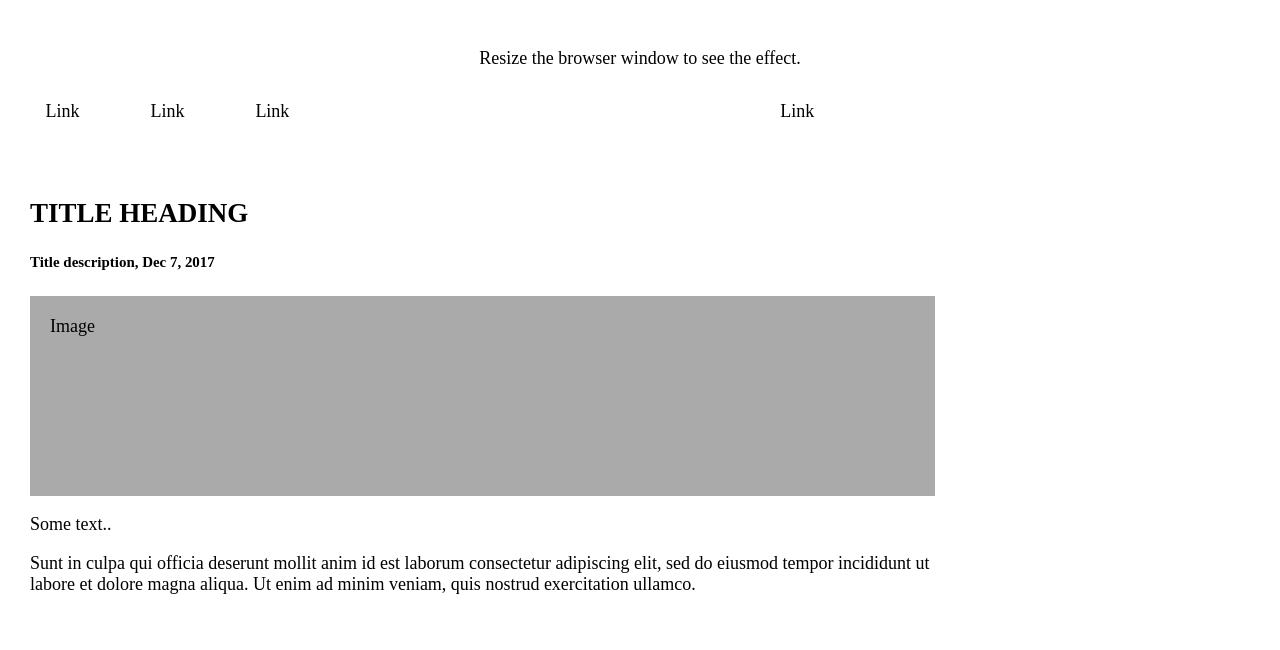
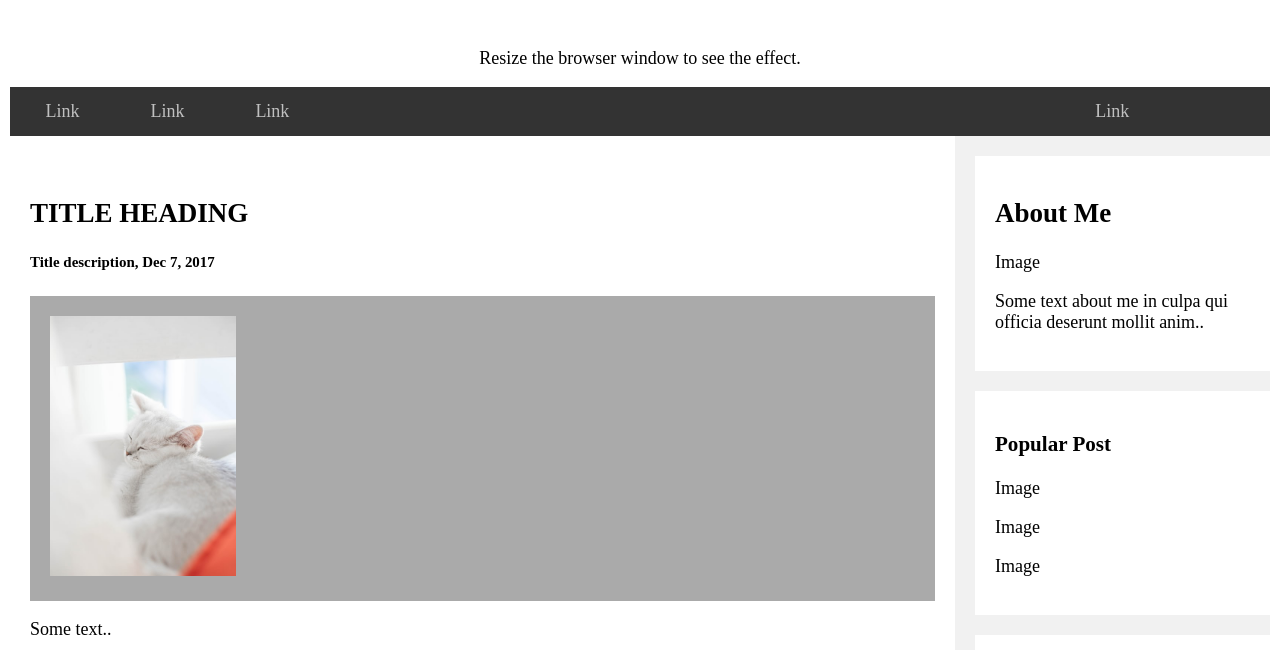
Before and after one commit to RobertasTu/08-praktinis-darbas, a plain HTML site: page index_flex.html in a window 1280 px wide. Shown: the part 105-755 px from the top of the page. Drawn offline with Linux system fonts and the light colour scheme; a web font is replaced by a local one.

Commit message:
ikelti paveiksliukai 2vnt

```diff
--- a/flexstyle.css
+++ b/flexstyle.css
@@ -48,6 +48,7 @@
   /* Style the top navigation bar */
   .flex-item-2 {
       width: 100%;
+      background-color: #333;
   }
   .flex-item-2 .topnav {
     width: 100%;
@@ -57,23 +58,31 @@
   .col-1 {
       width: 8.33%;
       float:left;
+
   }
-  .col-9 {
-      width: 75%;
-      float:left;
+  .col-7 {
+      width: 58.33%;
+      float: left;
+
   }
+
 
   .text-right {
       text-align: right;
+      margin-right: 50px;
   }
-
+  .text-center {
+      text-align: center;
+      margin: auto;
+  }
   /* Style the topnav links */
   .topnav a {
     display: block;
-    color: black;
-    text-align: center;
+    color: silver;
+    /* text-align: center; */
     padding: 14px 16px;
     text-decoration: none;
+
   }
 
   /* Change color on hover */
@@ -87,21 +96,25 @@
   .leftcolumn {
 
     width: 75%;
+    float:left;
   }
 
   /* Right column */
   .rightcolumn {
 
     width: 25%;
+    float:left;
     background-color: #f1f1f1;
     padding-left: 20px;
   }
 
   /* Fake image */
-  .fakeimg {
+  .fakeimg-1 {
     background-color: #aaa;
-    width: 100%;
-    padding: 20px;
+    /* width: 100%; */
+    /* padding: 20px; */
+    /* height: 100px; */
+
   }
 
   /* Add a card effect for articles */
@@ -128,6 +141,14 @@
 
   }
 
+  img {
+    /* background-color: #aaa; */
+    width: 25%;
+    padding: 20px;
+    height: 300px;
+    object-fit: cover;
+
+  }
 
 
 
@@ -138,6 +159,9 @@
 
   html {
     font-size: 14px;
+  }
+  .flex-container {
+  flex-direction: column;
   }
 
     .leftcolumn, .rightcolumn {
--- a/index_flex.html
+++ b/index_flex.html
@@ -18,10 +18,12 @@
           </div>
 
           <div class="flex-item-2 topnav">
-            <div class='col-1'><a href="#">Link</a></div>
-            <div class='col-1'><a href="#">Link</a></div>
-            <div class='col-1'><a href="#">Link</a></div>
-            <div class='col-9 text-right'><a href="#">Link</a></div>
+            <div class='col-1 text-center'><a href="#">Link</a></div>
+            <div class='col-1 text-center'><a href="#">Link</a></div>
+            <div class='col-1 text-center'><a href="#">Link</a></div>
+            <div class='col-7'>&nbsp;</div>
+            <div class='col-1 text-center'><a href="#">Link</a></div>
+            <div class='col-1'>&nbsp;</div>
           </div>
 
           <div class="flex-item-3 row">
@@ -29,14 +31,14 @@
               <div class="card">
                 <h2>TITLE HEADING</h2>
                 <h5>Title description, Dec 7, 2017</h5>
-                <div class="fakeimg" style="height:200px;">Image</div>
+                <div class="fakeimg-1"><img src='7picture.jpg'></div>
                 <p>Some text..</p>
                 <p>Sunt in culpa qui officia deserunt mollit anim id est laborum consectetur adipiscing elit, sed do eiusmod tempor incididunt ut labore et dolore magna aliqua. Ut enim ad minim veniam, quis nostrud exercitation ullamco.</p>
               </div>
               <div class="card">
                 <h2>TITLE HEADING</h2>
                 <h5>Title description, Sep 2, 2017</h5>
-                <div class="fakeimg" style="height:200px;">Image</div>
+                <div class="fakeimg"><img src='5picture.jpg'></div>
                 <p>Some text..</p>
                 <p>Sunt in culpa qui officia deserunt mollit anim id est laborum consectetur adipiscing elit, sed do eiusmod tempor incididunt ut labore et dolore magna aliqua. Ut enim ad minim veniam, quis nostrud exercitation ullamco.</p>
               </div>
@@ -44,7 +46,7 @@
             <div class="rightcolumn">
               <div class="card">
                 <h2>About Me</h2>
-                <div class="fakeimg" style="height:100px;">Image</div>
+                <div class="fakeimg">Image</div>
                 <p>Some text about me in culpa qui officia deserunt mollit anim..</p>
               </div>
               <div class="card">
```
Also changed, not shown: 1picture.jpg (added), 2picture.jpg (added), 3picture.jpg (added), 4picture.jpg (added), 5picture.jpg (added), 7picture.jpg (added), IMG/1picture.jpg (added), IMG/2picture.jpg (added), IMG/3picture.jpg (added), IMG/4picture.jpg (added), IMG/5picture.jpg (added), IMG/7picture.jpg (added).
